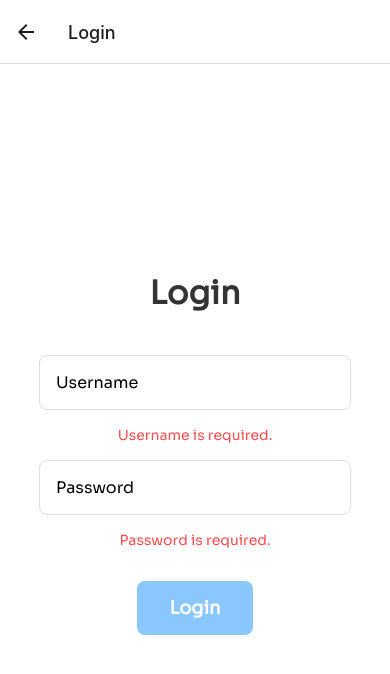
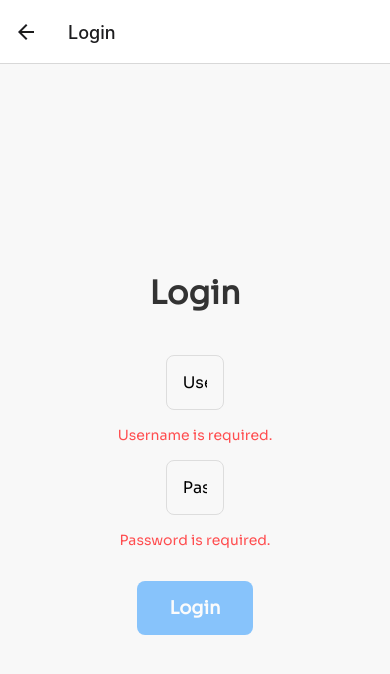
Before and after one commit to ShamaVox/voxai, a React Native app in the folder client/: screen /Login in a window 390 px wide. Shown: the top 674 px of the page. Built offline with nearby package versions, Linux system fonts and the light colour scheme.

Commit message:
CSS fixes
Shrink login boxes and change background color

```diff
--- a/client/src/LoginStyles.ts
+++ b/client/src/LoginStyles.ts
@@ -6,7 +6,7 @@ const styles = StyleSheet.create({
     flex: 1,
     justifyContent: "center",
     alignItems: "center",
-    backgroundColor: "#ffffff",
+    backgroundColor: "#f8f8f8",
   },
   title: {
     fontSize: 32,
@@ -21,7 +21,7 @@ const styles = StyleSheet.create({
     borderRadius: 8,
     padding: 16,
     marginBottom: 16,
-    width: "80%",
+    width: "15%",
     fontSize: 16,
     fontFamily: "Sora, sans-serif",
   },
```
